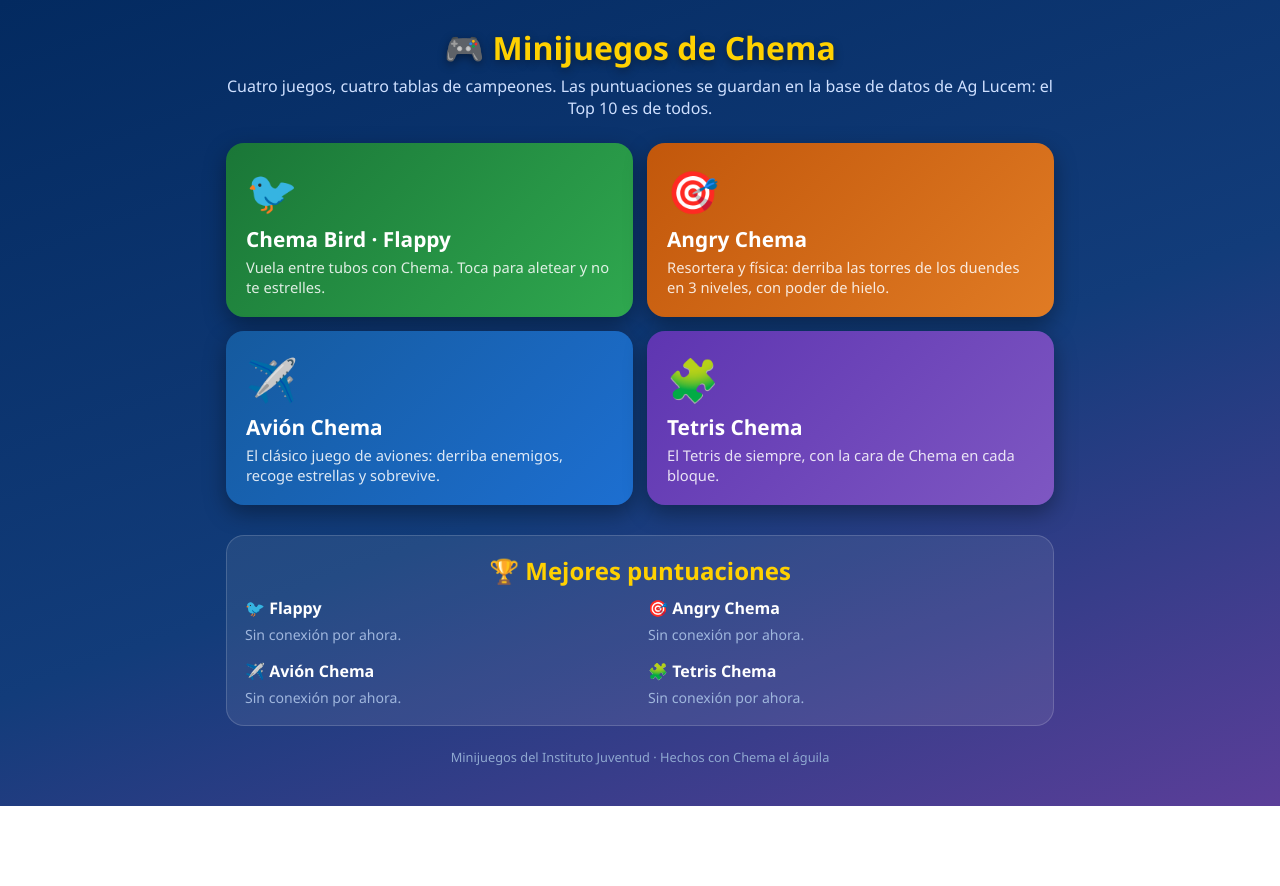
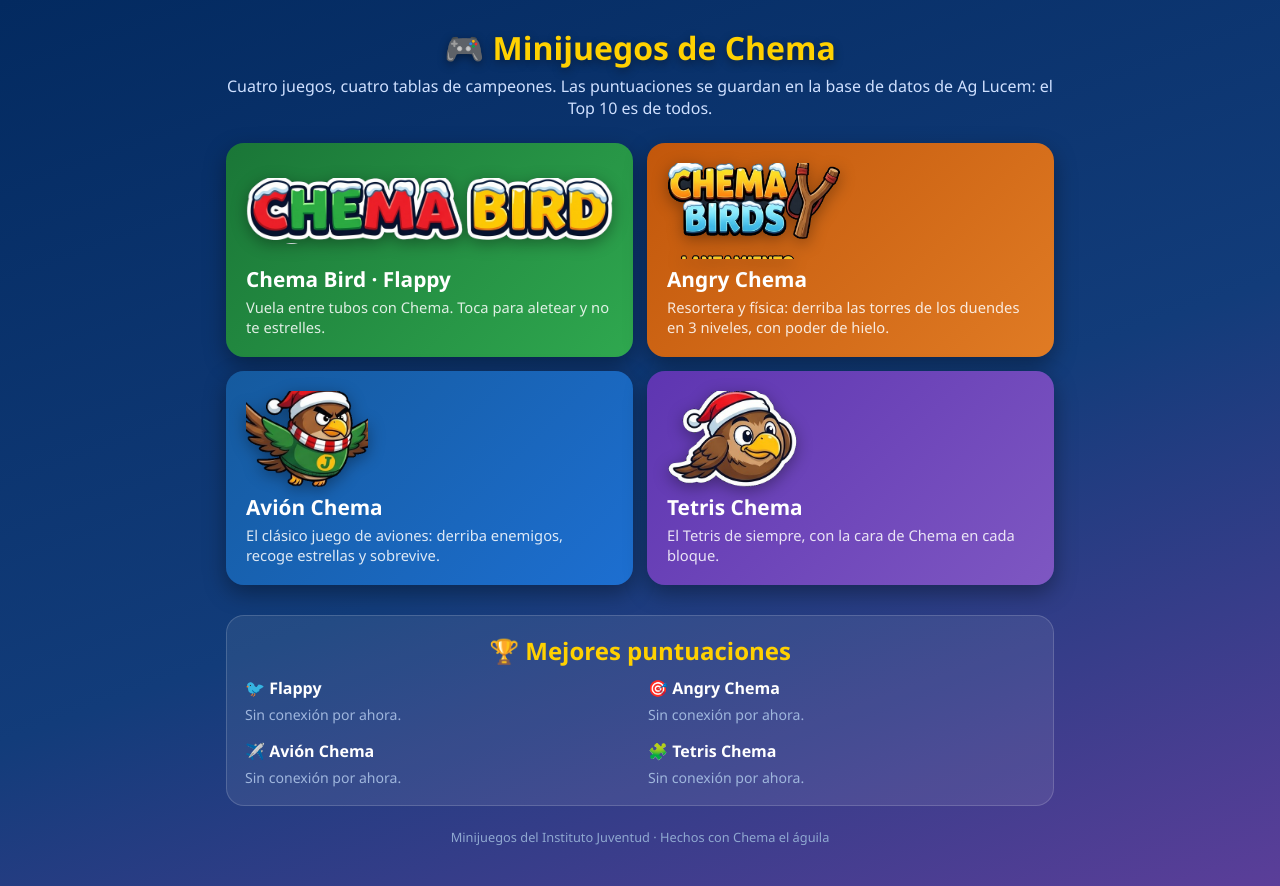
Before and after one commit to mago-del-caos/minijuegos, a plain HTML site: page index.html in a window 1280 px wide. Before the commit the page ends 806 px from the top, so only its background shows below. Drawn offline with Linux system fonts and the light colour scheme; no server answers.

Commit message:
Add files via upload

```diff
--- a/index.html
+++ b/index.html
@@ -14,7 +14,7 @@
     @media (min-width:640px){ .grid{ grid-template-columns:1fr 1fr; } }
     .card { display:block; text-decoration:none; color:#fff; border-radius:18px; padding:20px; box-shadow:0 8px 22px rgba(0,0,0,.35); transition:transform .12s ease; }
     .card:active { transform:scale(.98); }
-    .card .icono { font-size:2.6rem; }
+    .card .icono-img { height:96px; max-width:100%; object-fit:contain; display:block; filter:drop-shadow(0 4px 8px rgba(0,0,0,.35)); }
     .card h2 { margin:6px 0 4px; font-size:1.3rem; }
     .card p { color:rgba(255,255,255,.85); font-size:.92rem; }
     .c-flappy { background:linear-gradient(135deg,#1A7637,#2FA84F); }
@@ -40,22 +40,22 @@
     <p class="sub">Cuatro juegos, cuatro tablas de campeones. Las puntuaciones se guardan en la base de datos de Ag Lucem: el Top 10 es de todos.</p>
     <div class="grid">
         <a class="card c-flappy" href="juegos.html">
-            <div class="icono">🐦</div>
+            <img class="icono-img" src="logo-flappy.png" alt="Chema Bird">
             <h2>Chema Bird · Flappy</h2>
             <p>Vuela entre tubos con Chema. Toca para aletear y no te estrelles.</p>
         </a>
         <a class="card c-angry" href="juegos.html">
-            <div class="icono">🎯</div>
+            <img class="icono-img" src="logo-angry.png" alt="Angry Chema">
             <h2>Angry Chema</h2>
             <p>Resortera y física: derriba las torres de los duendes en 3 niveles, con poder de hielo.</p>
         </a>
         <a class="card c-avion" href="avion.html">
-            <div class="icono">✈️</div>
+            <img class="icono-img" src="chema-vuelo.png" alt="Avión Chema">
             <h2>Avión Chema</h2>
             <p>El clásico juego de aviones: derriba enemigos, recoge estrellas y sobrevive.</p>
         </a>
         <a class="card c-tetris" href="tetris.html">
-            <div class="icono">🧩</div>
+            <img class="icono-img" src="chema-cara.png" alt="Tetris Chema">
             <h2>Tetris Chema</h2>
             <p>El Tetris de siempre, con la cara de Chema en cada bloque.</p>
         </a>
```
Also changed, not shown: chema-vuelo.png (added), logo-angry.png (added), logo-flappy.png (added).
